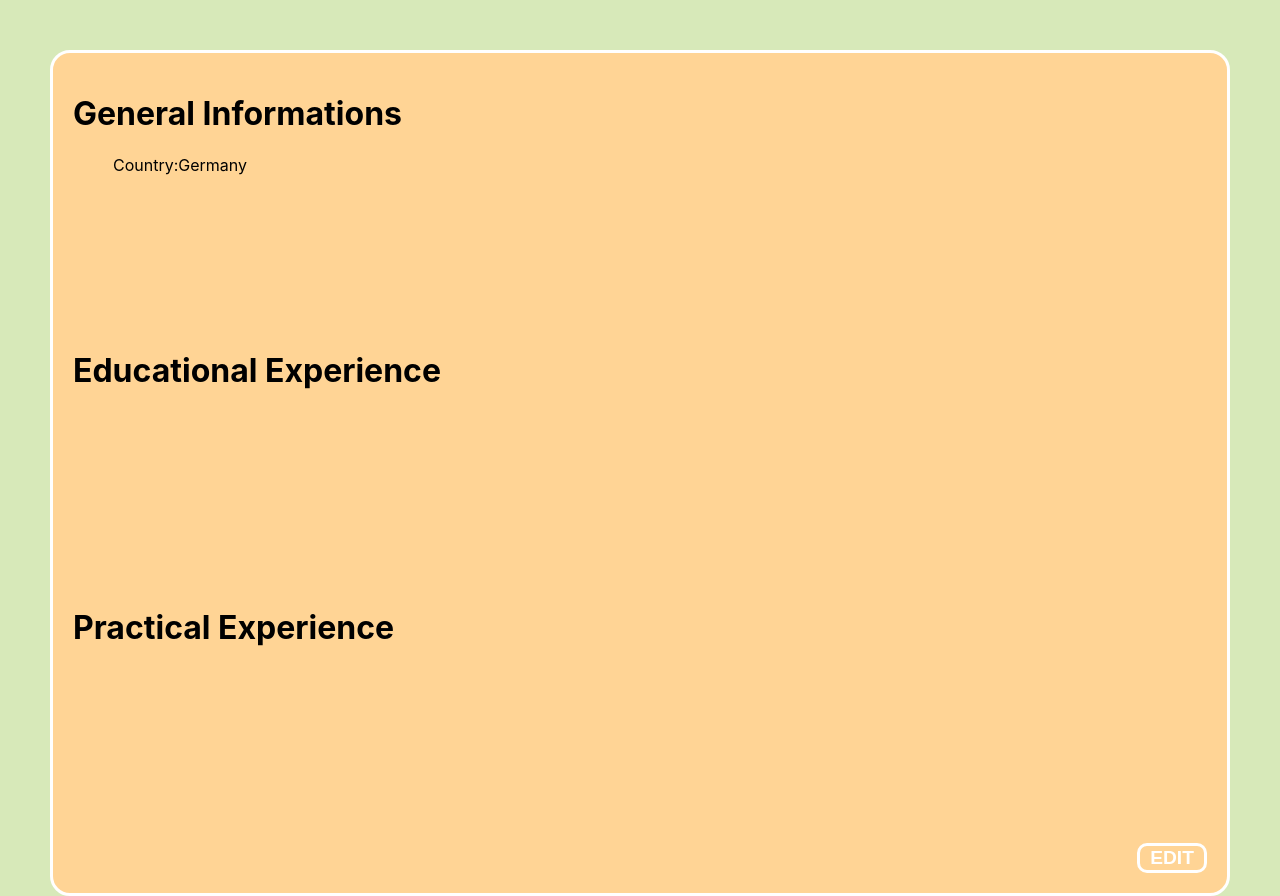
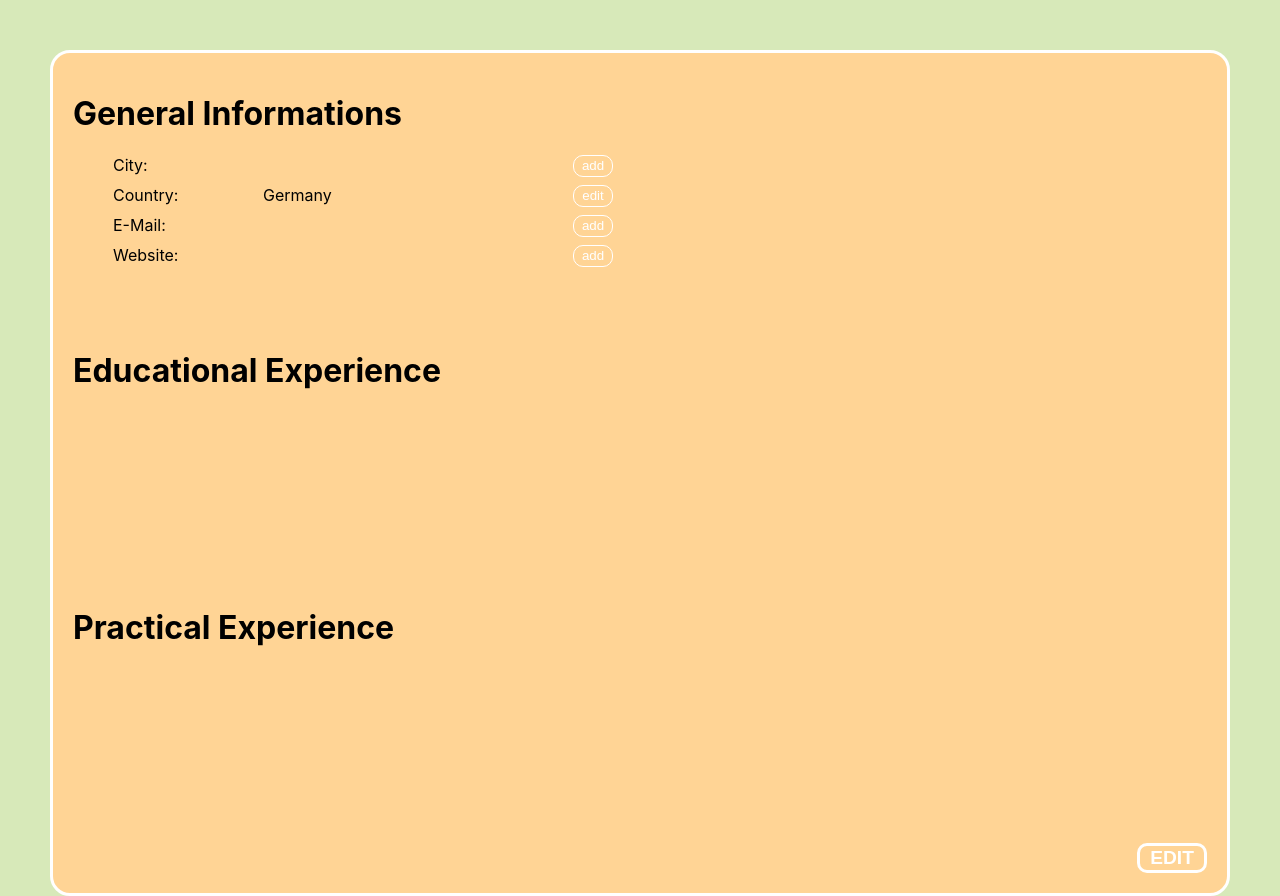
Before and after one commit to Stonehagen/odin-cv-project, a React (Create React App) app: page / in a window 1280 px wide. Built offline with nearby package versions, Linux system fonts and the light colour scheme.

Commit message:
change app.js to work with hooks

```diff
--- a/src/App.js
+++ b/src/App.js
@@ -1,82 +1,66 @@
-import React, { Component } from 'react';
+import React, { Component, useState } from 'react';
 import './styles/App.css';
 import Educational from './components/Educational';
 import Information from './components/Information';
 import Practical from './components/Practical';
 
-class App extends Component {
-  constructor(props) {
-    super(props);
-
-    this.state = {
-      inEditMode: false,
-      inEditDataMode: null,
-      info: {
+const App = () => {
+  const [inEditMode, setInEditMode] = useState('false');
+  const [inEditDataMode, setInEditDataMode] = useState(null);
+  const [info, setInfo] = useState({
     city: { data: '', name: 'City' },
     country: { data: 'Germany', name: 'Country' },
     email: { data: '', name: 'E-Mail' },
     website: { data: '', name: 'Website' },
-      },
+  });
+
+  const toggleChangeEditMode = () => {
+    if (inEditDataMode !== null) {
+      return;
+    } else {
+      setInEditMode(!inEditMode);
+    }
   };
 
-    this.toggleChangeEditMode = this.toggleChangeEditMode.bind(this);
-    this.onEditDataMode = {
-      on: this.onEditDataMode.bind(this),
-      off: this.offEditDataMode.bind(this),
-      get: this.getEditDataMode.bind(this),
+  const onEditDataMode = (dataField) => {
+    setInEditDataMode(dataField);
   };
-    this.changeInfos = this.changeInfos.bind(this);
-  }
 
-  toggleChangeEditMode() {
-    if (this.state.inEditDataMode !== null) {
-      return;
-    } else {
-      this.setState({
-        inEditMode: !this.state.inEditMode,
-      });
-    }
-  }
+  const offEditDataMode = () => {
+    setInEditDataMode(null);
+  };
 
-  onEditDataMode(dataField) {
-    this.setState({
-      inEditDataMode: dataField,
-    });
-  }
+  const getEditDataMode = () => {
+    return inEditDataMode;
+  };
 
-  offEditDataMode() {
-    this.setState({
-      inEditDataMode: null,
-    });
-  }
+  const editDataMode = {
+    on: onEditDataMode,
+    off: offEditDataMode,
+    get: getEditDataMode,
+  };
 
-  getEditDataMode() {
-    return this.state.inEditDataMode;
-  }
+  const changeInfos = (fieldName, value) => {
+    const updateInfo = {...info};
+    updateInfo[fieldName].data = value;
+    setInfo(updateInfo);
+  };
 
-  changeInfos(fieldName, value) {
-    const newInfo = { ...this.state.info };
-    newInfo[fieldName]['data'] = value;
-    this.setState({
-      info: newInfo,
-    });
-  }
-
-  render() {
   return (
-      <div className='App'>
+    <div className="App">
       <Information
-          info={this.state.info}
-          inEditMode={this.state.inEditMode}
-          editDataMode={this.onEditDataMode}
-          changeInfos={this.changeInfos}
+        info={info}
+        inEditMode={inEditMode}
+        editDataMode={editDataMode}
+        changeInfos={changeInfos}
       />
       <Educational />
       <Practical />
-        <button className='edit-btn' onClick={this.toggleChangeEditMode}>EDIT</button>
+      <button className="edit-btn" onClick={toggleChangeEditMode}>
+        EDIT
+      </button>
     </div>
   );
-  }
-}
+};
 
 export default App;
```
Lines whose indentation alone changed are shown as unchanged.
